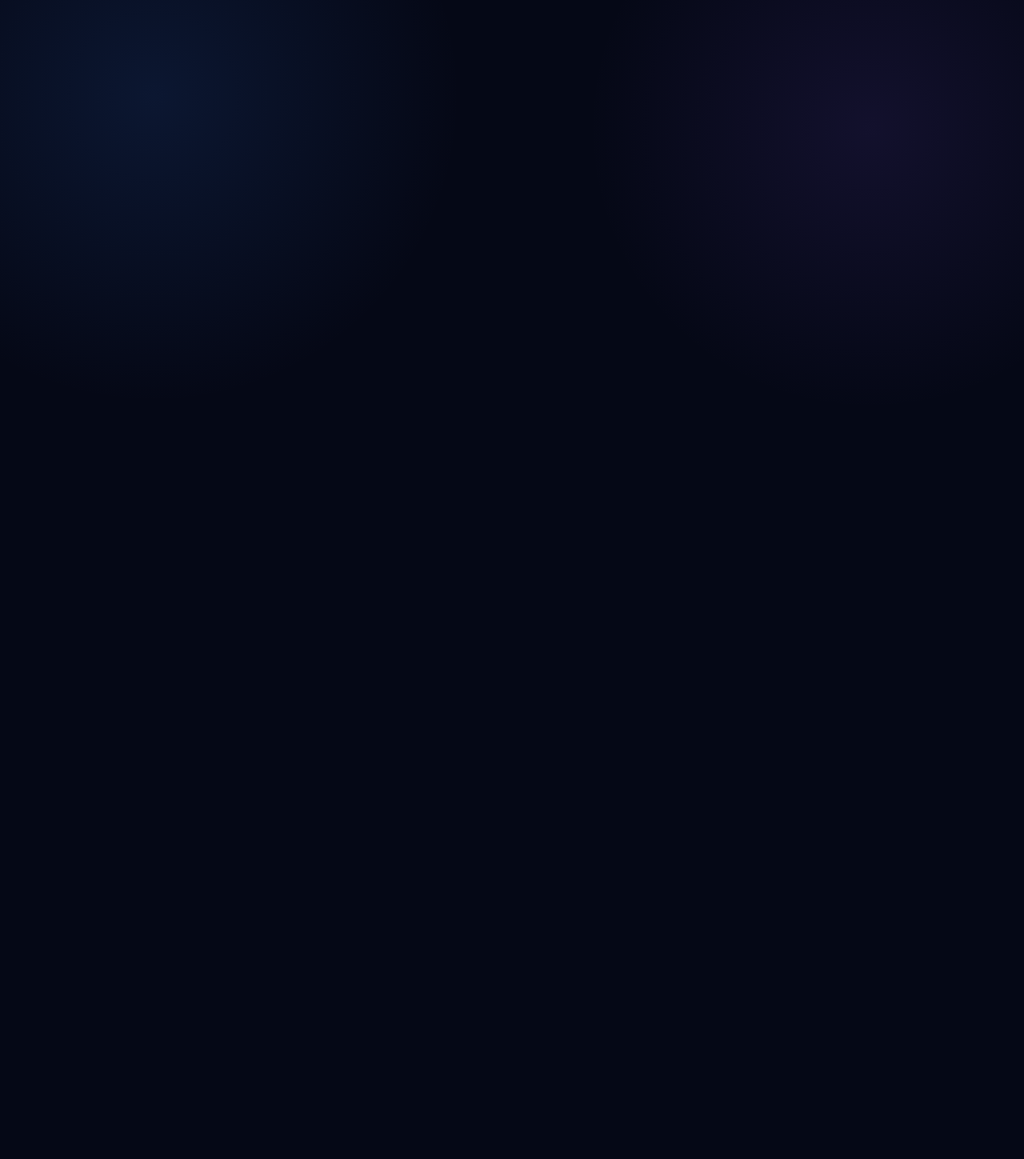
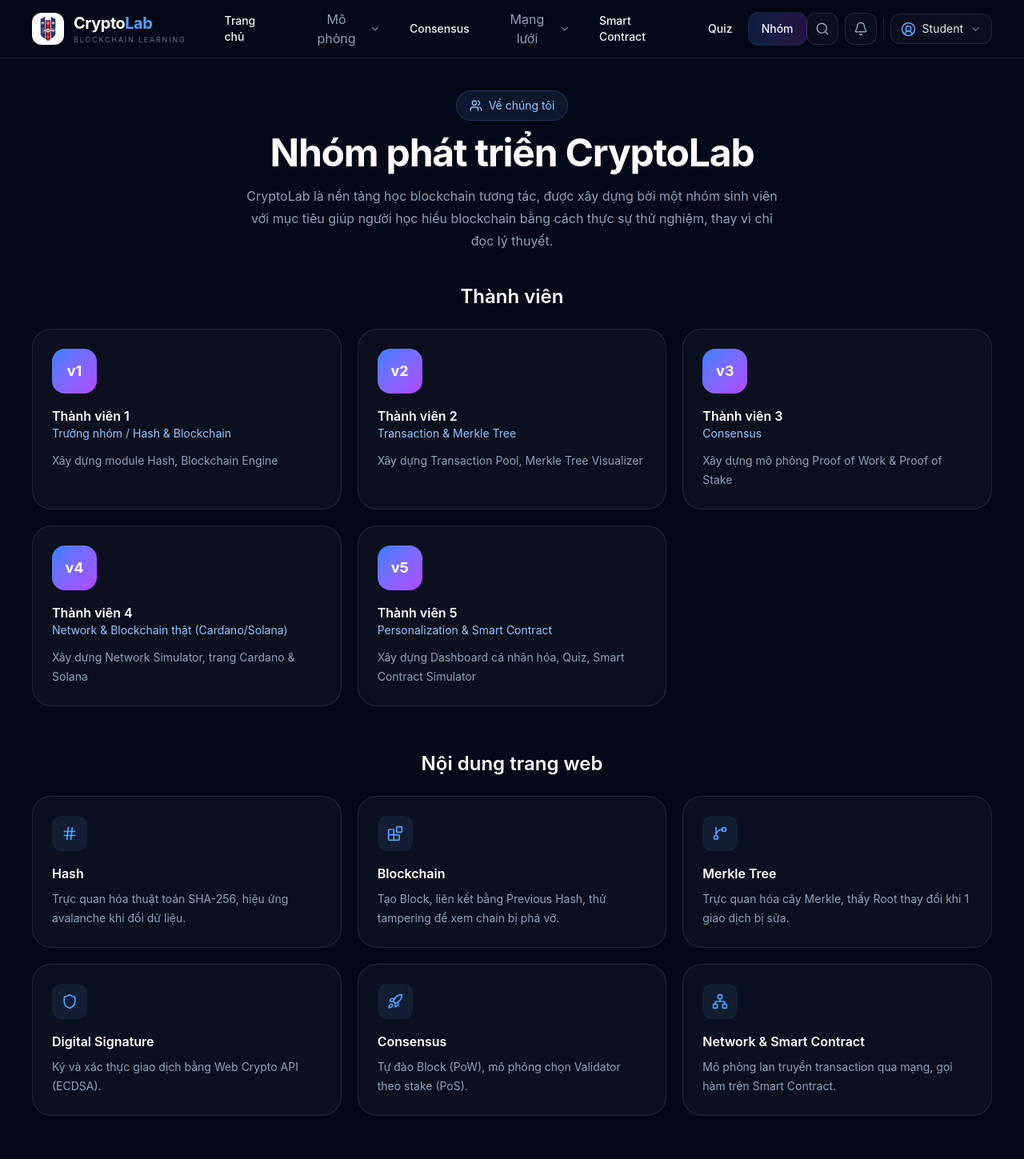
Before and after one commit to binhdepzai06/Blockchain, a React (Vite) app: page /team in a window 1280 px wide. Before the commit this address had no page. Shown: the top 1449 px of the page at 80% size. Before the commit the page ends 800 px from the top, so only its background shows below. Built offline with nearby package versions, Linux system fonts and the light colour scheme.

Commit message:
feat: update team page

```diff
--- a/src/App.tsx
+++ b/src/App.tsx
@@ -19,7 +19,7 @@
 import SolanaPage from "./pages/solana/SolanaPage";
 import SmartContractPage from "./pages/smart-contract/SmartContractPage";
 import QuizPage from "./pages/quiz/QuizPage";
-
+import TeamPage from "./pages/team/TeamPage";
 
 function App() {
   return (
@@ -92,6 +92,10 @@
             path="/quiz"
             element={<QuizPage />}
           />
+          <Route
+            path="/team"
+            element={<TeamPage />}
+          />
 
         </Route>
 
--- a/src/components/layout/Navbar.tsx
+++ b/src/components/layout/Navbar.tsx
@@ -1,3 +1,4 @@
+import { useState } from "react";
 import {
   Bell,
   ChevronDown,
@@ -8,46 +9,45 @@
 
 import { NavLink } from "react-router-dom";
 
-const navItems = [
+import logoHub from "../../assets/logo-hub.png";
+
+interface NavChild {
+  name: string;
+  path: string;
+}
+
+interface NavItem {
+  name: string;
+  path?: string;
+  children?: NavChild[];
+}
+
+const navItems: NavItem[] = [
   {
     name: "Trang chủ",
     path: "/dashboard",
   },
   {
-    name: "Học tập",
-    path: "/hash",
-  },
-  {
     name: "Mô phỏng",
-    path: "/blockchain",
-  },
-  {
-    name: "Transaction",
-    path: "/transaction",
-  },
-  {
-  name: "Merkle",
-  path: "/merkle",
-  },
-  {
-  name: "Chữ ký số",
-  path: "/signature",
-  },
-  {
-  name: "Cardano",
-  path: "/cardano",
-  },
-  {
-  name: "Solana",
-  path: "/solana",
+    children: [
+      { name: "Hash", path: "/hash" },
+      { name: "Blockchain", path: "/blockchain" },
+      { name: "Transaction", path: "/transaction" },
+      { name: "Merkle Tree", path: "/merkle" },
+      { name: "Chữ ký số", path: "/signature" },
+    ],
   },
   {
     name: "Consensus",
     path: "/consensus",
   },
   {
-    name: "Network",
-    path: "/network",
+    name: "Mạng lưới",
+    children: [
+      { name: "Network Simulator", path: "/network" },
+      { name: "Cardano", path: "/cardano" },
+      { name: "Solana", path: "/solana" },
+    ],
   },
   {
     name: "Smart Contract",
@@ -57,9 +57,15 @@
     name: "Quiz",
     path: "/quiz",
   },
+  {
+    name: "Nhóm",
+    path: "/team",
+  },
 ];
 
 export default function Navbar() {
+  const [openDropdown, setOpenDropdown] = useState<string | null>(null);
+
   return (
     <header className="sticky top-0 z-50 border-b border-white/10 bg-[#050816]/85 backdrop-blur-xl">
       <div className="mx-auto flex h-[72px] max-w-[1500px] items-center px-6 lg:px-10">
@@ -69,11 +75,11 @@
           to="/dashboard"
           className="mr-8 flex items-center gap-3"
         >
-          <div className="flex h-10 w-10 items-center justify-center rounded-xl bg-gradient-to-br from-blue-500 via-purple-500 to-red-500 shadow-lg shadow-blue-500/20">
-            <span className="text-lg font-black text-white">
-              C
-            </span>
-          </div>
+          <img
+            src={logoHub}
+            alt="CryptoLab Logo"
+            className="h-10 w-10 rounded-xl object-contain"
+          />
 
           <div>
             <div className="text-xl font-bold tracking-tight text-white">
@@ -88,10 +94,60 @@
 
         {/* NAVIGATION */}
         <nav className="hidden flex-1 items-center gap-1 lg:flex">
-          {navItems.map((item) => (
+          {navItems.map((item) => {
+            if (item.children) {
+              const isOpen = openDropdown === item.name;
+
+              return (
+                <div
+                  key={item.name}
+                  className="relative"
+                  onMouseEnter={() => setOpenDropdown(item.name)}
+                  onMouseLeave={() => setOpenDropdown(null)}
+                >
+                  <button
+                    className={`flex items-center gap-1 rounded-xl px-4 py-2.5 text-sm font-medium transition ${
+                      isOpen
+                        ? "bg-white/5 text-white"
+                        : "text-slate-400 hover:bg-white/5 hover:text-white"
+                    }`}
+                  >
+                    {item.name}
+                    <ChevronDown
+                      size={14}
+                      className={`transition-transform ${isOpen ? "rotate-180" : ""}`}
+                    />
+                  </button>
+
+                  {isOpen && (
+                    <div className="absolute left-0 top-full pt-2">
+                      <div className="w-56 rounded-2xl border border-white/10 bg-[#0a0f24] p-2 shadow-xl shadow-black/40">
+                        {item.children.map((child) => (
+                          <NavLink
+                            key={child.path}
+                            to={child.path}
+                            className={({ isActive }) =>
+                              `block rounded-xl px-4 py-2.5 text-sm transition ${
+                                isActive
+                                  ? "bg-gradient-to-r from-blue-500/20 to-purple-500/20 text-white"
+                                  : "text-slate-400 hover:bg-white/5 hover:text-white"
+                              }`
+                            }
+                          >
+                            {child.name}
+                          </NavLink>
+                        ))}
+                      </div>
+                    </div>
+                  )}
+                </div>
+              );
+            }
+
+            return (
               <NavLink
                 key={item.path}
-              to={item.path}
+                to={item.path!}
                 className={({ isActive }) =>
                   `rounded-xl px-4 py-2.5 text-sm font-medium transition ${
                     isActive
@@ -102,7 +158,8 @@
               >
                 {item.name}
               </NavLink>
-          ))}
+            );
+          })}
         </nav>
 
         {/* RIGHT SIDE */}
--- /dev/null
+++ b/src/pages/team/TeamPage.tsx
@@ -0,0 +1,123 @@
+import {
+  Blocks,
+  GitBranch,
+  Hash,
+  Network,
+  Rocket,
+  Shield,
+  Users,
+} from "lucide-react";
+
+interface Member {
+  name: string;
+  role: string;
+  contribution: string;
+}
+
+const members: Member[] = [
+  { name: "Thành viên 1", role: "Trưởng nhóm / Hash & Blockchain", contribution: "Xây dựng module Hash, Blockchain Engine" },
+  { name: "Thành viên 2", role: "Transaction & Merkle Tree", contribution: "Xây dựng Transaction Pool, Merkle Tree Visualizer" },
+  { name: "Thành viên 3", role: "Consensus", contribution: "Xây dựng mô phỏng Proof of Work & Proof of Stake" },
+  { name: "Thành viên 4", role: "Network & Blockchain thật (Cardano/Solana)", contribution: "Xây dựng Network Simulator, trang Cardano & Solana" },
+  { name: "Thành viên 5", role: "Personalization & Smart Contract", contribution: "Xây dựng Dashboard cá nhân hóa, Quiz, Smart Contract Simulator" },
+];
+
+const siteFeatures = [
+  { icon: Hash, title: "Hash", desc: "Trực quan hóa thuật toán SHA-256, hiệu ứng avalanche khi đổi dữ liệu." },
+  { icon: Blocks, title: "Blockchain", desc: "Tạo Block, liên kết bằng Previous Hash, thử tampering để xem chain bị phá vỡ." },
+  { icon: GitBranch, title: "Merkle Tree", desc: "Trực quan hóa cây Merkle, thấy Root thay đổi khi 1 giao dịch bị sửa." },
+  { icon: Shield, title: "Digital Signature", desc: "Ký và xác thực giao dịch bằng Web Crypto API (ECDSA)." },
+  { icon: Rocket, title: "Consensus", desc: "Tự đào Block (PoW), mô phỏng chọn Validator theo stake (PoS)." },
+  { icon: Network, title: "Network & Smart Contract", desc: "Mô phỏng lan truyền transaction qua mạng, gọi hàm trên Smart Contract." },
+];
+
+export default function TeamPage() {
+  return (
+    <div className="min-h-[calc(100vh-72px)] px-6 py-10 lg:px-10">
+      <div className="mx-auto max-w-[1200px]">
+        {/* HEADER */}
+        <div className="mb-10 text-center">
+          <div className="mb-4 inline-flex items-center gap-2 rounded-full border border-blue-400/20 bg-blue-400/10 px-4 py-2 text-sm text-blue-300">
+            <Users size={16} />
+            Về chúng tôi
+          </div>
+          <h1 className="text-4xl font-bold tracking-tight text-white md:text-5xl">
+            Nhóm phát triển CryptoLab
+          </h1>
+          <p className="mx-auto mt-4 max-w-2xl leading-7 text-slate-400">
+            CryptoLab là nền tảng học blockchain tương tác, được xây dựng bởi
+            một nhóm sinh viên với mục tiêu giúp người học hiểu blockchain
+            bằng cách thực sự thử nghiệm, thay vì chỉ đọc lý thuyết.
+          </p>
+        </div>
+
+        {/* MEMBERS */}
+        <section className="mb-14">
+          <h2 className="mb-6 text-center text-2xl font-semibold text-white">
+            Thành viên
+          </h2>
+          <div className="grid gap-5 sm:grid-cols-2 lg:grid-cols-3">
+            {members.map((m) => (
+              <div
+                key={m.name}
+                className="rounded-3xl border border-white/10 bg-white/[0.03] p-6"
+              >
+                <div className="mb-4 flex h-14 w-14 items-center justify-center rounded-2xl bg-gradient-to-br from-blue-500 to-purple-500 text-lg font-bold text-white">
+                  {m.name
+                    .split(" ")
+                    .map((w) => w[0])
+                    .slice(-2)
+                    .join("")}
+                </div>
+                <h3 className="font-semibold text-white">{m.name}</h3>
+                <p className="mb-3 text-sm text-blue-300">{m.role}</p>
+                <p className="text-sm leading-6 text-slate-400">
+                  {m.contribution}
+                </p>
+              </div>
+            ))}
+          </div>
+        </section>
+
+        {/* SITE OVERVIEW */}
+        <section>
+          <h2 className="mb-6 text-center text-2xl font-semibold text-white">
+            Nội dung trang web
+          </h2>
+          <div className="grid gap-5 sm:grid-cols-2 lg:grid-cols-3">
+            {siteFeatures.map((f) => (
+              <div
+                key={f.title}
+                className="rounded-3xl border border-white/10 bg-white/[0.03] p-6"
+              >
+                <div className="mb-4 flex h-11 w-11 items-center justify-center rounded-xl bg-blue-400/10 text-blue-400">
+                  <f.icon size={20} />
+                </div>
+                <h3 className="mb-2 font-semibold text-white">{f.title}</h3>
+                <p className="text-sm leading-6 text-slate-400">{f.desc}</p>
+              </div>
+            ))}
+          </div>
+        </section>
+
+        {/* GITHUB */}
+        <div className="mt-14 flex justify-center">
+          <a
+            href="https://github.com/binhdepzai06/Blockchain"
+            target="_blank"
+            rel="noreferrer"
+            className="flex items-center gap-2 rounded-2xl border border-white/10 bg-white/[0.04] px-6 py-3 text-sm font-semibold text-slate-200 transition hover:bg-white/10"
+          >
+            <svg
+              className="h-4 w-4 fill-current"
+              viewBox="0 0 24 24"
+            >
+              <path d="M12 0C5.37 0 0 5.37 0 12c0 5.31 3.435 9.795 8.205 11.385.6.105.825-.255.825-.57 0-.285-.015-1.23-.015-2.235-3.015.555-3.795-.735-4.035-1.41-.135-.345-.72-1.41-1.23-1.695-.42-.225-1.02-.78-.015-.795.945-.015 1.62.87 1.845 1.23 1.08 1.815 2.805 1.305 3.495.99.105-.78.42-1.305.765-1.605-2.67-.3-5.46-1.335-5.46-5.925 0-1.305.465-2.385 1.23-3.225-.12-.3-.54-1.53.12-3.18 0 0 1.005-.315 3.3 1.23.96-.27 1.98-.405 3-.405s2.04.135 3 .405c2.295-1.56 3.3-1.23 3.3-1.23.66 1.65.24 2.88.12 3.18.765.84 1.23 1.905 1.23 3.225 0 4.605-2.805 5.625-5.475 5.925.435.375.81 1.095.81 2.22 0 1.605-.015 2.895-.015 3.3 0 .315.225.69.825.57A12.02 12.02 0 0024 12c0-6.63-5.37-12-12-12z" />
+            </svg>
+            Xem source code trên GitHub
+          </a>
+        </div>
+      </div>
+    </div>
+  );
+}
```
Also changed, not shown: src/assets/logo-hub.png (added). Lines whose indentation alone changed are shown as unchanged.
